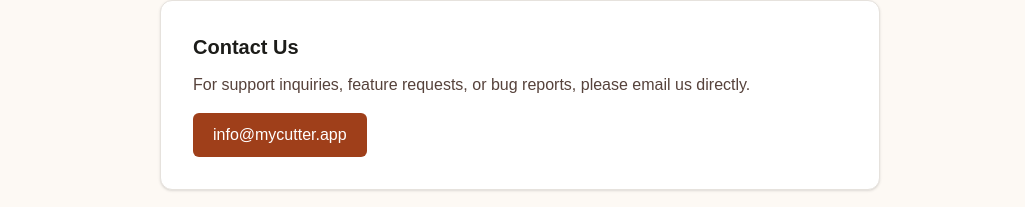
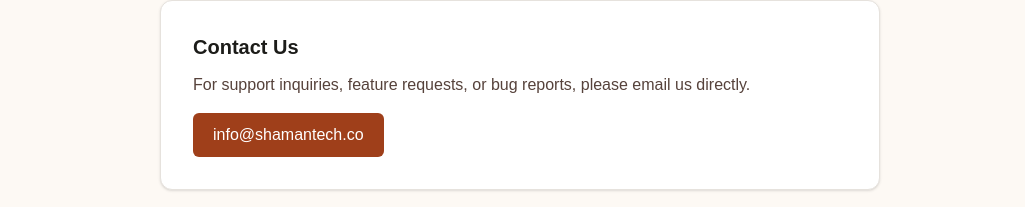
Before and after one commit to Azaze10x/mycutter-web, a Next.js app: page /support in a window 1280 px wide. Shown: the part 249-456 px from the top of the page, without its empty margins (120-1145 px from the left). Built offline with nearby package versions, Linux system fonts and the light colour scheme; a web font is replaced by a local one.

Commit message:
chore: update contact email to info@shamantech.co
Co-Authored-By: Claude <noreply@anthropic.com>

```diff
--- a/src/app/privacy/page.tsx
+++ b/src/app/privacy/page.tsx
@@ -55,10 +55,10 @@ export default function PrivacyPage() {
               <p>
                 {t("privacyContactDesc")}{" "}
                 <a
-                  href="mailto:info@mycutter.app"
+                  href="mailto:info@shamantech.co"
                   className="text-[#9f3f1a] hover:underline"
                 >
-                  info@mycutter.app
+                  info@shamantech.co
                 </a>
                 .
               </p>
--- a/src/app/support/page.tsx
+++ b/src/app/support/page.tsx
@@ -62,10 +62,10 @@ export default function SupportPage() {
               {t("supportContactDesc")}
             </p>
             <a
-              href="mailto:info@mycutter.app"
+              href="mailto:info@shamantech.co"
               className="inline-flex items-center gap-2 px-5 py-2.5 bg-[#9f3f1a] text-white rounded-md font-medium hover:bg-[#802a04] transition-colors"
             >
-              info@mycutter.app
+              info@shamantech.co
             </a>
           </div>
 
--- a/src/app/terms/page.tsx
+++ b/src/app/terms/page.tsx
@@ -69,10 +69,10 @@ export default function TermsPage() {
               <p>
                 {t("termsContactDesc")}{" "}
                 <a
-                  href="mailto:info@mycutter.app"
+                  href="mailto:info@shamantech.co"
                   className="text-[#9f3f1a] hover:underline"
                 >
-                  info@mycutter.app
+                  info@shamantech.co
                 </a>
                 .
               </p>
```
